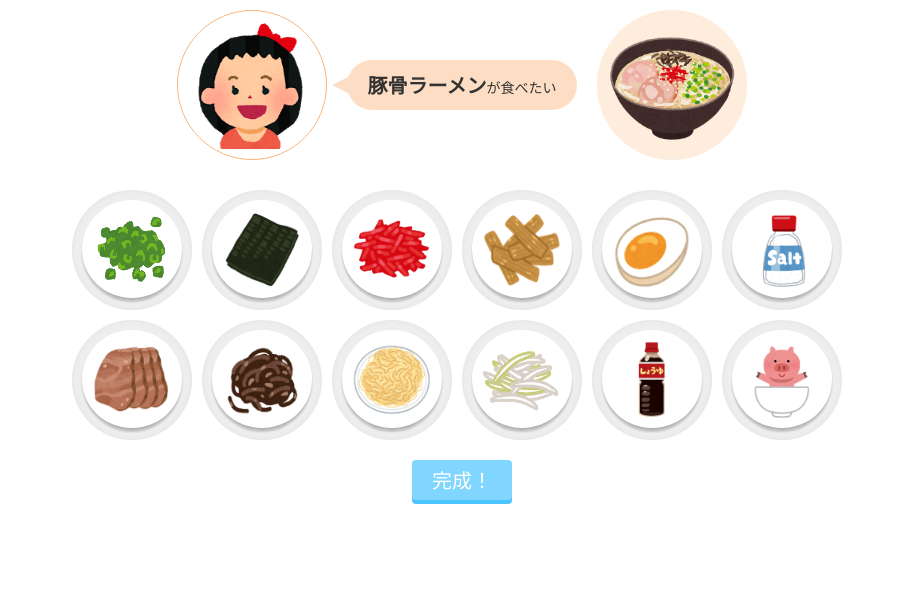
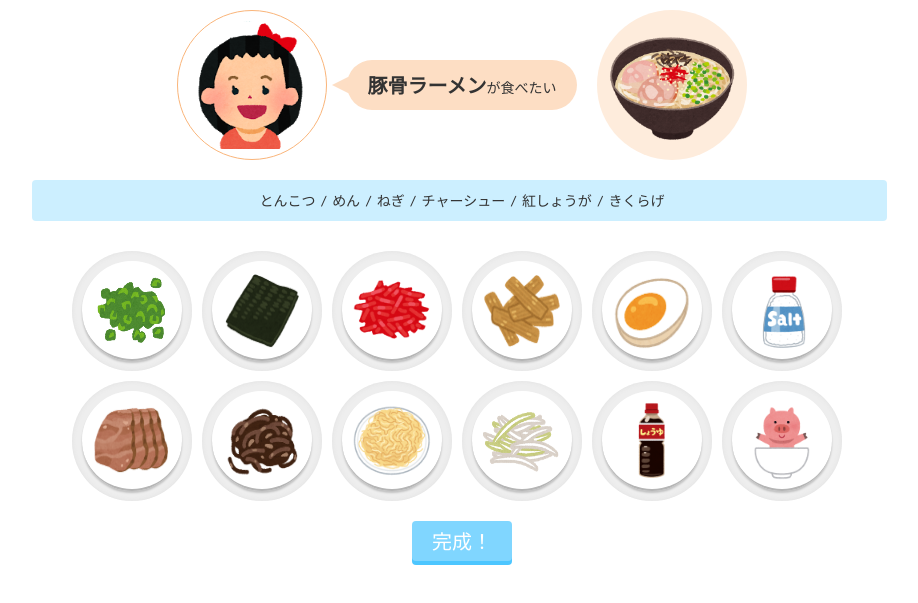
Before and after one commit to harutete/touch-game, a website built with webpack: page index.html in a window 1280 px wide. Both pictures are taken after a click on the button "はじめる". Shown: the part 187-790 px from the top of the page, without its empty margins (178-1096 px from the left). Built offline with nearby package versions, Linux system fonts and the light colour scheme.

Commit message:
選択すべき食材名を表示させる

```diff
--- a/index.html
+++ b/index.html
@@ -54,6 +54,7 @@
           </div>
         </div>
         <div class="content-order">
+          <div class="js-content-necessary-ingredients content-necessary-ingredients"></div>
           <div class="js-content-order-ingredients content-order-ingredients"></div>
           <p class="text-center">
             <button class="js-btn-complete btn-complete" type="button">完成！</button>
--- a/src/js/app.ts
+++ b/src/js/app.ts
@@ -106,6 +106,22 @@ class TouchGame {
     orderImg.setAttribute('alt', this._selectedMenu.description)
 
     this.setIngredientsPanel()
+    this.setIngredientsList()
+  }
+
+  private setIngredientsList(): void {
+    const outputElem = document.querySelector('.js-content-necessary-ingredients')
+    const ul = document.createElement('ul')
+
+    this._selectedMenu.ingredients
+      .forEach((item: { [key: string]: any }) => {
+        const li = document.createElement('li')
+
+        li.textContent = item.description
+        ul.insertAdjacentElement('beforeend', li)
+      })
+
+    outputElem.insertAdjacentElement('beforeend', ul)
   }
 
   private setIngredientsPanel(): void {
@@ -123,7 +139,7 @@ class TouchGame {
         </div>`
     )
 
-    outputElem.insertAdjacentHTML("afterbegin", panelHtml)
+    outputElem.insertAdjacentHTML('beforeend', panelHtml)
     this.findPanelElem()
   }
 
--- a/src/json/ingredients.json
+++ b/src/json/ingredients.json
@@ -2,61 +2,73 @@
   {
     "id": 1,
     "name": "salt",
+    "description": "しお",
     "image": "/src/image/img_salt_01.png"
   },
   {
     "id": 2,
     "name": "soy_sauce",
+    "description": "しょうゆ",
     "image": "/src/image/img_soy_sauce_01.png"
   },
   {
     "id": 3,
     "name": "pork_born",
+    "description": "とんこつ",
     "image": "/src/image/img_pork_born_01.png"
   },
   {
     "id": 4,
     "name": "noodle",
+    "description": "めん",
     "image": "/src/image/img_noodle_01.png"
   },
   {
     "id": 5,
     "name": "egg",
+    "description": "たまご",
     "image": "/src/image/img_egg_01.png"
   },
   {
     "id": 6,
     "name": "green_onion",
+    "description": "ねぎ",
     "image": "/src/image/img_green_onion_01.png"
   },
   {
     "id": 7,
     "name": "white_onion",
+    "description": "白ねぎ",
     "image": "/src/image/img_onion_01.png"
   },
   {
     "id": 8,
     "name": "menma",
+    "description": "めんま",
     "image": "/src/image/img_menma_01.png"
   },
   {
     "id": 9,
     "name": "roasted_pork",
+    "description": "チャーシュー",
     "image": "/src/image/img_roasted_pork_01.png"
   },
   {
     "id": 10,
     "name": "red_ginger",
+    "description": "紅しょうが",
     "image": "/src/image/img_red_ginger_01.png"
   },
   {
     "id": 11,
     "name": "seaweed",
+    "description": "のり",
     "image": "/src/image/img_seaweed_01.png"
   },
   {
     "id": 12,
     "name": "kikurage",
+    "description": "きくらげ",
     "image": "/src/image/img_kikurage_01.png"
   }
 ]
--- a/src/json/menu.json
+++ b/src/json/menu.json
@@ -8,31 +8,37 @@
       {
         "id": 1,
         "name": "salt",
+        "description": "しお",
         "image": "/src/image/img_salt_01.png"
       },
       {
         "id": 4,
         "name": "noodle",
+        "description": "めん",
         "image": "/src/image/img_noodle_01.png"
       },
       {
         "id": 5,
         "name": "egg",
+        "description": "たまご",
         "image": "/src/image/img_egg_01.png"
       },
       {
         "id": 7,
         "name": "white_onion",
+        "description": "白ねぎ",
         "image": "/src/image/img_onion_01.png"
       },
       {
         "id": 8,
         "name": "menma",
+        "description": "めんま",
         "image": "/src/image/img_menma_01.png"
       },
       {
         "id": 9,
         "name": "roasted_pork",
+        "description": "チャーシュー",
         "image": "/src/image/img_roasted_pork_01.png"
       }
     ]
@@ -46,31 +52,37 @@
       {
         "id": 2,
         "name": "say_sauce",
+        "description": "しょうゆ",
         "image": "/src/image/img_soy_sauce_01.png"
       },
       {
         "id": 4,
         "name": "noodle",
+        "description": "めん",
         "image": "/src/image/img_noodle_01.png"
       },
       {
         "id": 5,
         "name": "egg",
+        "description": "たまご",
         "image": "/src/image/img_egg_01.png"
       },
       {
         "id": 7,
         "name": "white_onion",
+        "description": "白ねぎ",
         "image": "/src/image/img_onion_01.png"
       },
       {
         "id": 9,
         "name": "roasted_pork",
+        "description": "チャーシュー",
         "image": "/src/image/img_roasted_pork_01.png"
       },
       {
         "id": 11,
         "name": "seaweed",
+        "description": "のり",
         "image": "/src/image/img_seaweed_01.png"
       }
     ]
@@ -84,31 +96,37 @@
       {
         "id": 3,
         "name": "pork_born",
+        "description": "とんこつ",
         "image": "/src/image/img_pork_born_01.png"
       },
       {
         "id": 4,
         "name": "noodle",
+        "description": "めん",
         "image": "/src/image/img_noodle_01.png"
       },
       {
         "id": 6,
         "name": "green_onion",
+        "description": "ねぎ",
         "image": "/src/image/img_green_onion_01.png"
       },
       {
         "id": 9,
         "name": "roasted_pork",
+        "description": "チャーシュー",
         "image": "/src/image/img_roasted_pork_01.png"
       },
       {
         "id": 10,
         "name": "red_ginger",
+        "description": "紅しょうが",
         "image": "/src/image/img_red_ginger_01.png"
       },
       {
         "id": 12,
         "name": "kikurage",
+        "description": "きくらげ",
         "image": "/src/image/img_kikurage_01.png"
       }
     ]
@@ -122,26 +140,31 @@
       {
         "id": 2,
         "name": "say_sauce",
+        "description": "しょうゆ",
         "image": "/src/image/img_soy_sauce_01.png"
       },
       {
         "id": 4,
         "name": "noodle",
+        "description": "めん",
         "image": "/src/image/img_noodle_01.png"
       },
       {
         "id": 7,
         "name": "white_onion",
+        "description": "白ねぎ",
         "image": "/src/image/img_onion_01.png"
       },
       {
         "id": 9,
         "name": "roasted_pork",
+        "description": "チャーシュー",
         "image": "/src/image/img_roasted_pork_01.png"
       },
       {
         "id": 11,
         "name": "seaweed",
+        "description": "のり",
         "image": "/src/image/img_seaweed_01.png"
       }
     ]
--- a/src/sass/style.scss
+++ b/src/sass/style.scss
@@ -159,6 +159,30 @@ img {
     @media screen and (max-width: 559px) {
       width: 200px;
       height: 200px;
+    }
+  }
+  &-necessary-ingredients {
+    ul {
+      display: flex;
+      justify-content: center;
+      background: rgba($color-lblue, .4);
+      border-radius: 4px;
+      list-style: none;
+      margin: 20px 0 0 -5px;
+      padding: 10px;
+      li {
+        margin-left: 5px;
+        &::after {
+          content: '/';
+          display: inline-block;
+          padding-left: 5px;
+        }
+        &:last-child {
+          &::after {
+            content: none;
+          }
+        }
+      }
     }
   }
   &-order-ingredients {
--- a/types/json/ingredientsJson.d.ts
+++ b/types/json/ingredientsJson.d.ts
@@ -2,6 +2,7 @@ declare module '*/ingredients.json' {
   interface ingredientsData {
     id: number,
     name: string,
+    description: string,
     image: string
   }
 
```
Also changed, not shown: types/json/menuJson.d.ts (+7 -1 lines).
